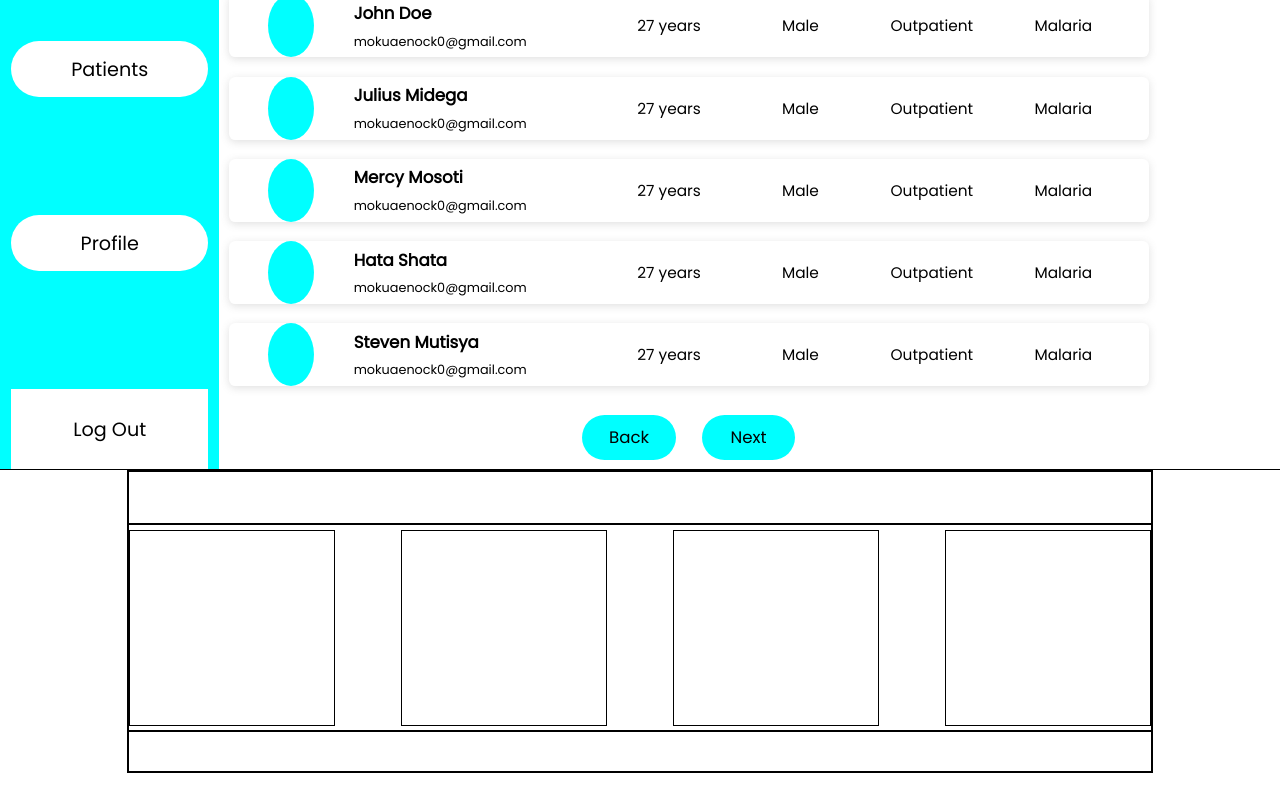
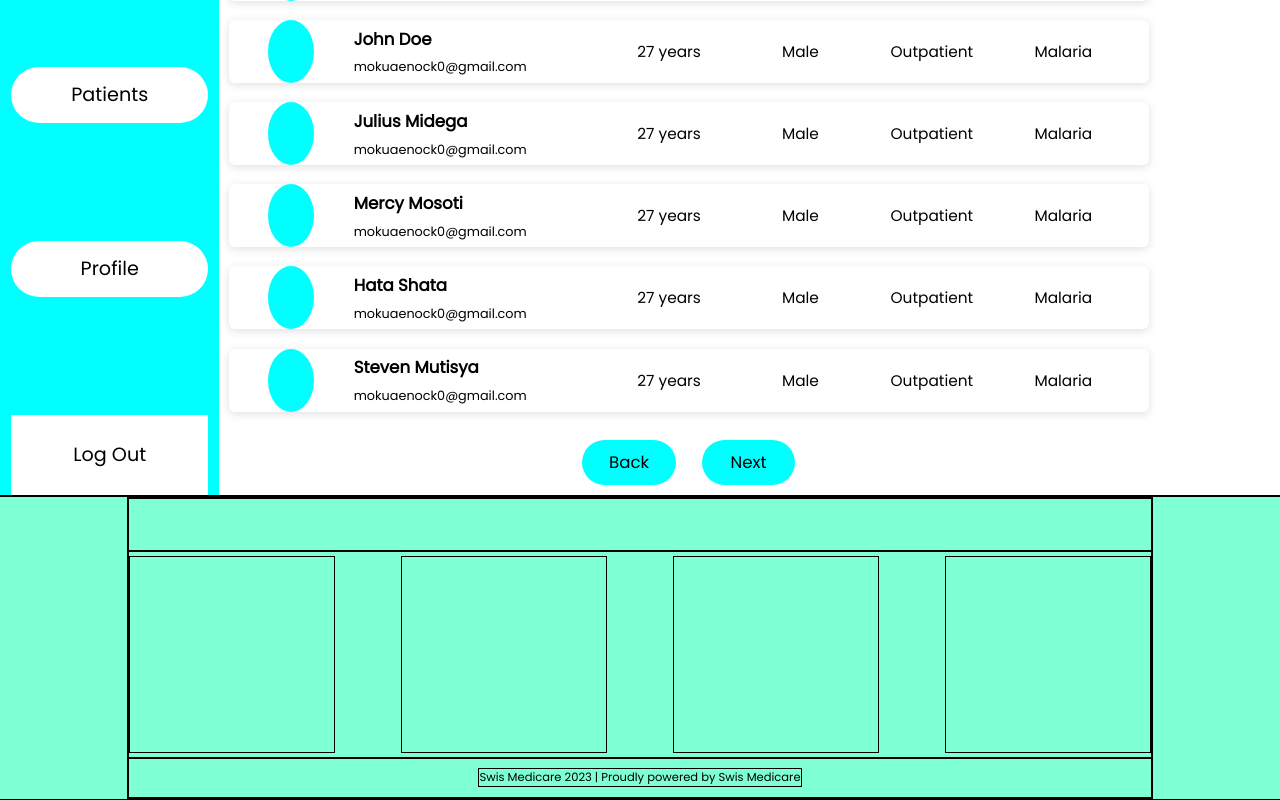
Before and after one commit to MokuaEnock/swiss, a React (Create React App) app: page /doctor/list in a window 1280 px wide. Shown: the part 383-1183 px from the top of the page. Before the commit the page ends 1156 px from the top, so only its background shows below. Built offline with nearby package versions, Linux system fonts and the light colour scheme.

Commit message:
format footer and add background color

```diff
--- a/src/App.css
+++ b/src/App.css
@@ -24,7 +24,7 @@ body {
 
 header {
   width: 100%;
-  height: 4vw;
+  height: 6vw;
   display: flex;
   flex-direction: row;
   justify-content: space-between;
@@ -95,13 +95,23 @@ main {
 }
 
 footer {
-  width: 100%;
+  width: 100vw;
   height: max-content;
   border: thin solid black;
+  display: flex;
+  flex-direction: row;
+  justify-content: space-evenly;
+  align-items: center;
+  background-color: aquamarine;
 }
 
 footer * {
   border: thin solid black;
+}
+
+footer > div {
+  width: 80%;
+  height: 100%;
 }
 
 .footer-header {
@@ -127,4 +137,12 @@ footer * {
 
 .footer-footer {
   height: 3vw;
+  display: flex;
+  flex-direction: row;
+  justify-content: center;
+  align-items: center;
 }
+
+.footer-footer > p {
+  font-size: 0.9vw;
+}
--- a/src/components/aside.js
+++ b/src/components/aside.js
@@ -1,6 +1,7 @@
 export default function Footer() {
   return (
     <footer>
+      <div>
         <div className="footer-header"></div>
         <div className="footer-container">
           <span className="footer-span"></span>
@@ -8,7 +9,10 @@ export default function Footer() {
           <span className="footer-span"></span>
           <span className="footer-span"></span>
         </div>
-      <div className="footer-footer"></div>
+        <div className="footer-footer">
+          <p>Swis Medicare 2023 | Proudly powered by Swis Medicare</p>
+        </div>
+      </div>
     </footer>
   );
 }
```
Lines whose indentation alone changed are shown as unchanged.
